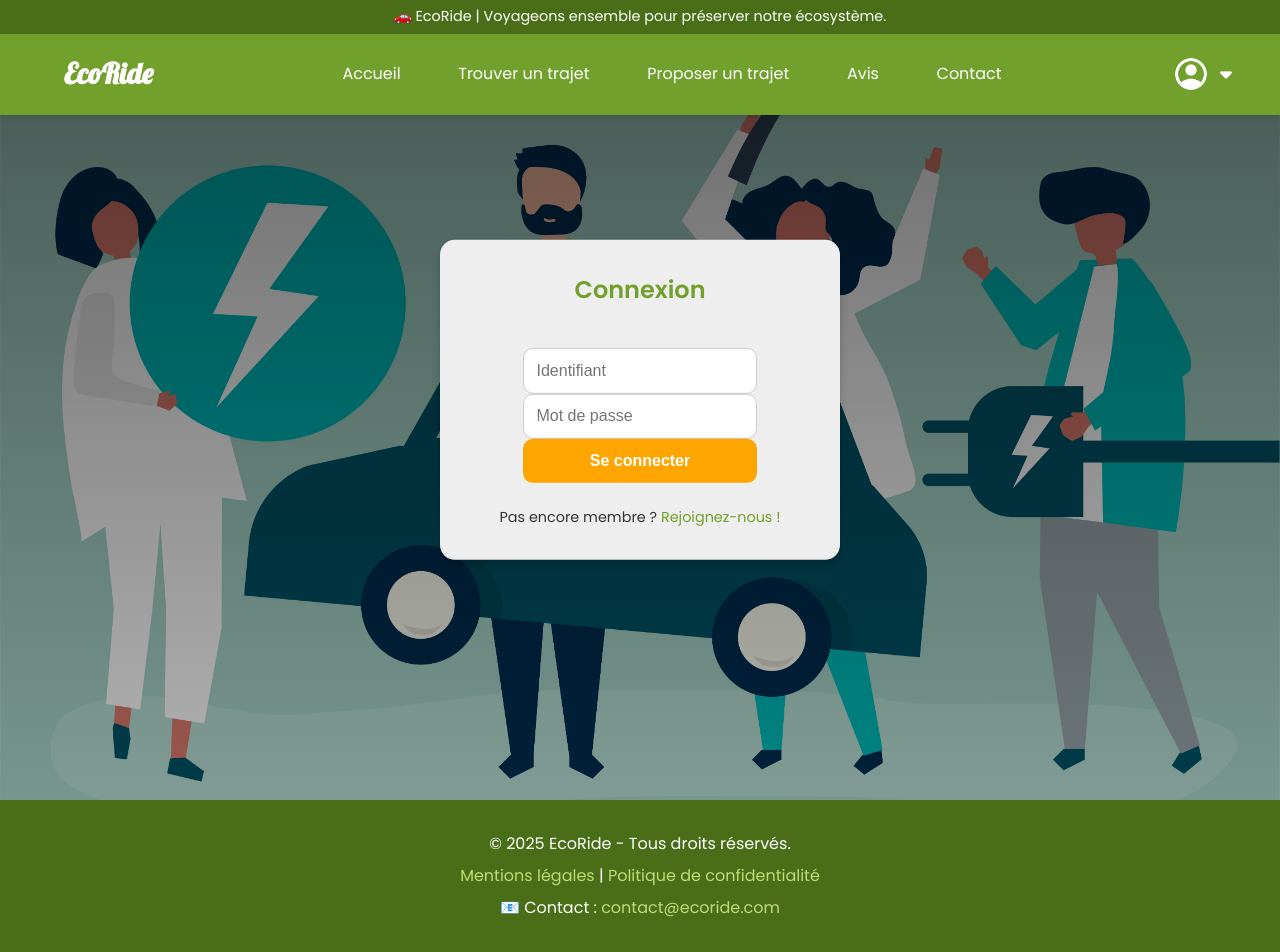
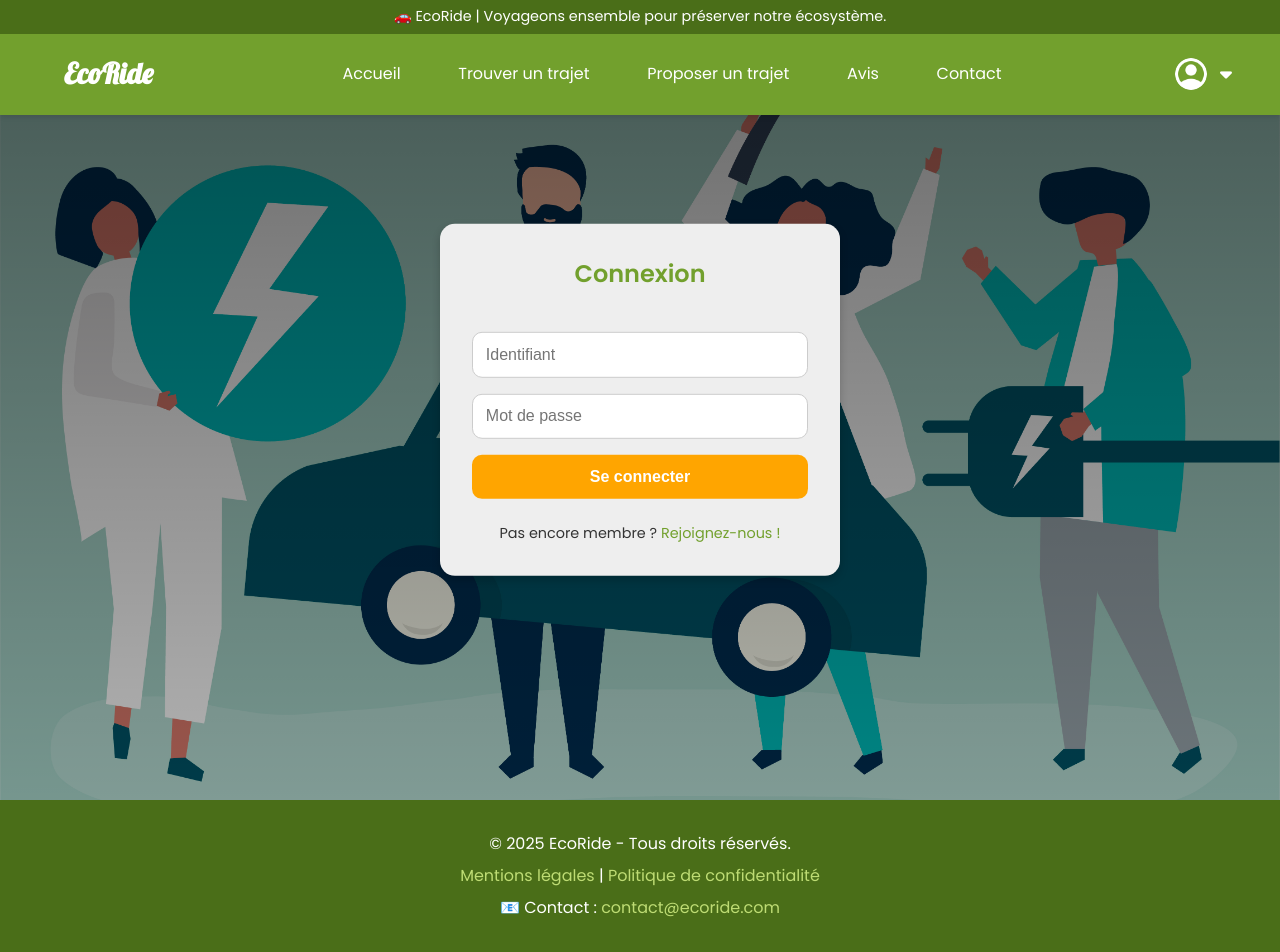
Before and after one commit to devbyKea/EcoRide, a PHP site: page /html/login.html in a window 1280 px wide. Run offline with PHP 8.4, Linux system fonts and the light colour scheme.

Commit message:
login card modif

```diff
--- a/frontend/css/connexion.css
+++ b/frontend/css/connexion.css
@@ -391,6 +391,7 @@
     outline: none;
     font-size: 1rem;
     box-sizing: border-box; /* Inclut le padding dans la largeur totale */
+    margin-bottom: 1rem;
   }
 
   .login-card input:focus {
--- a/frontend/html/login.html
+++ b/frontend/html/login.html
@@ -114,9 +114,7 @@
     <h2>Connexion</h2>
     <form id="login-form">
       <input type="email" id="email" name="email" placeholder="Identifiant" required />
-      <br>
       <input type="password" id="password" name="password" placeholder="Mot de passe" required />
-      <br>
       <button type="submit" class="btn-login">Se connecter</button>
     </form>
     <div class="extra-text">
```
